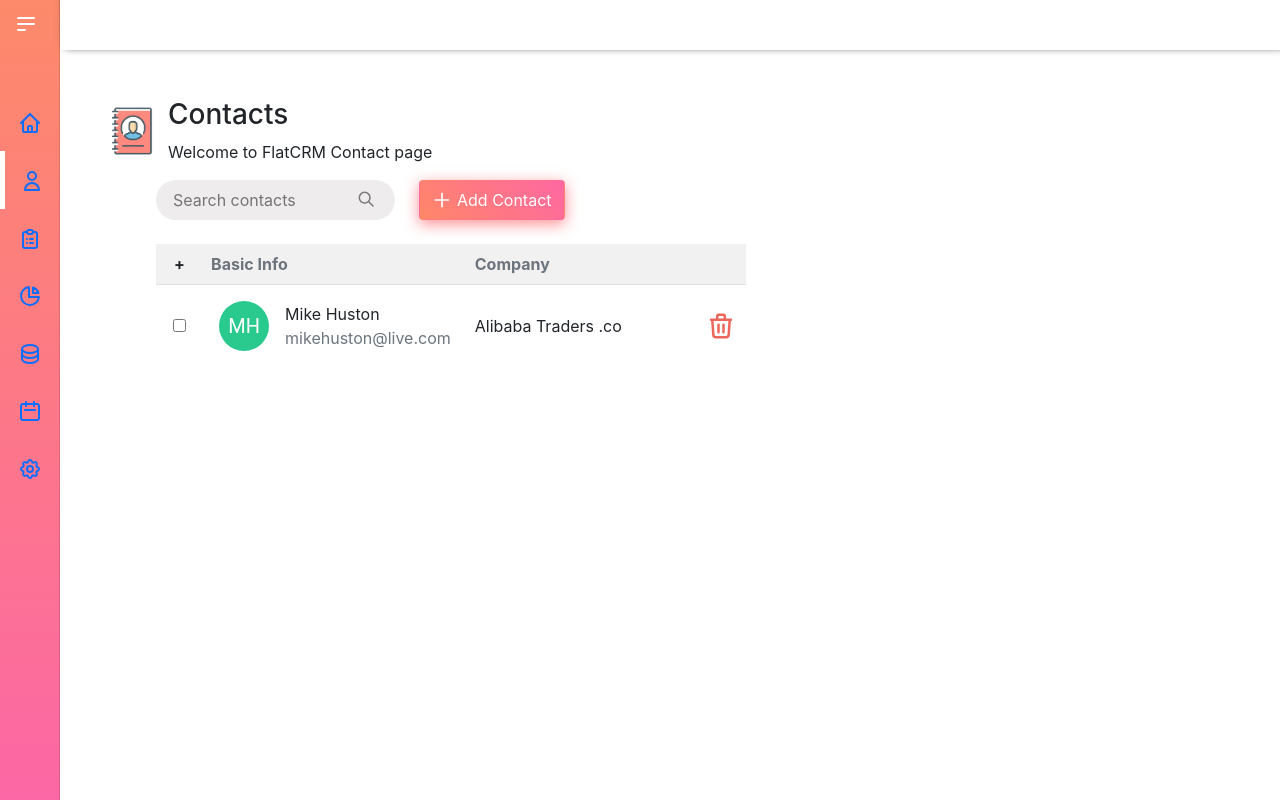
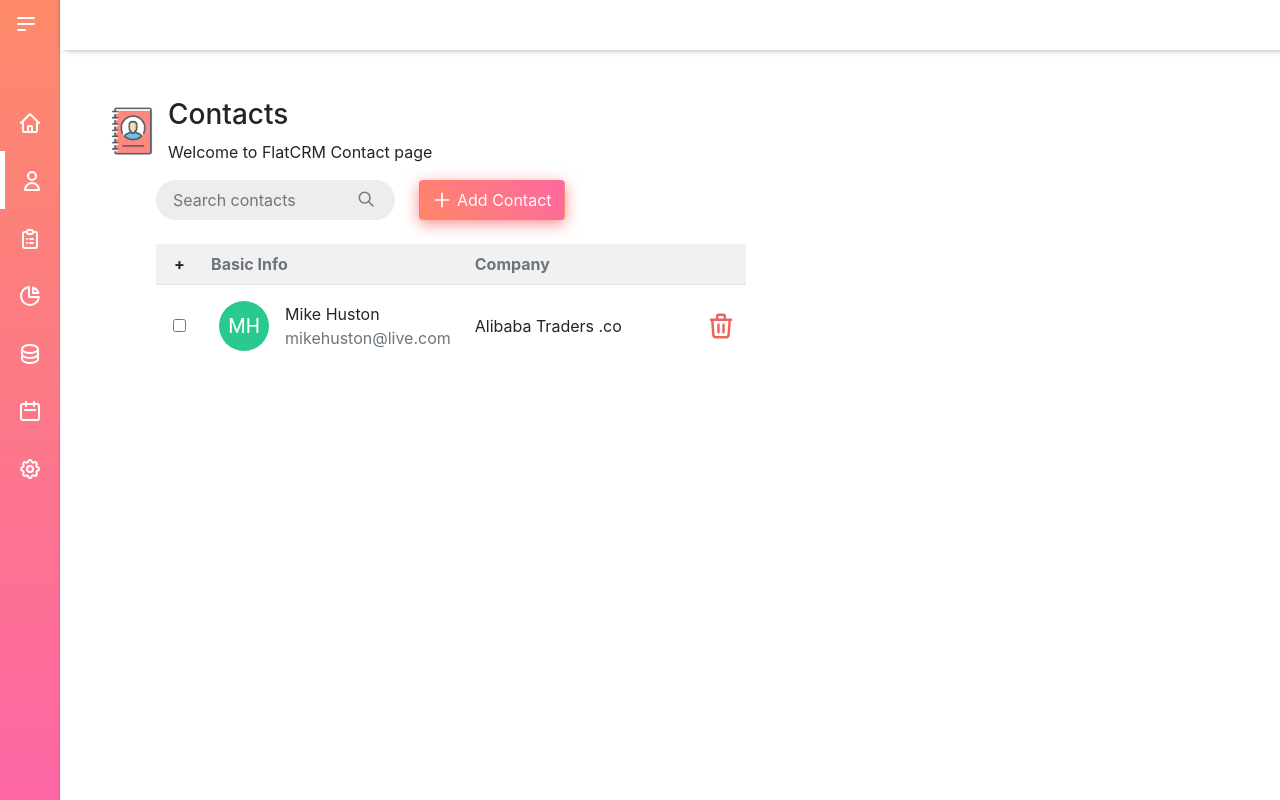
Before and after one commit to vishal-rathod-07/Contact-List-App, a React (Create React App) app: page / in a window 1280 px wide. Built offline with nearby package versions, Linux system fonts and the light colour scheme.

Commit message:
Style: Added important prop.

```diff
--- a/src/components/SideBar/sidebar.scss
+++ b/src/components/SideBar/sidebar.scss
@@ -23,10 +23,10 @@
   width: 100%;
   display: flex;
   flex-direction: column;
-  color: #fff;
+  color: #fff !important;
 
   &:focus {
-    color: #fff;
+    color: #fff !important;
   }
 }
 
```
